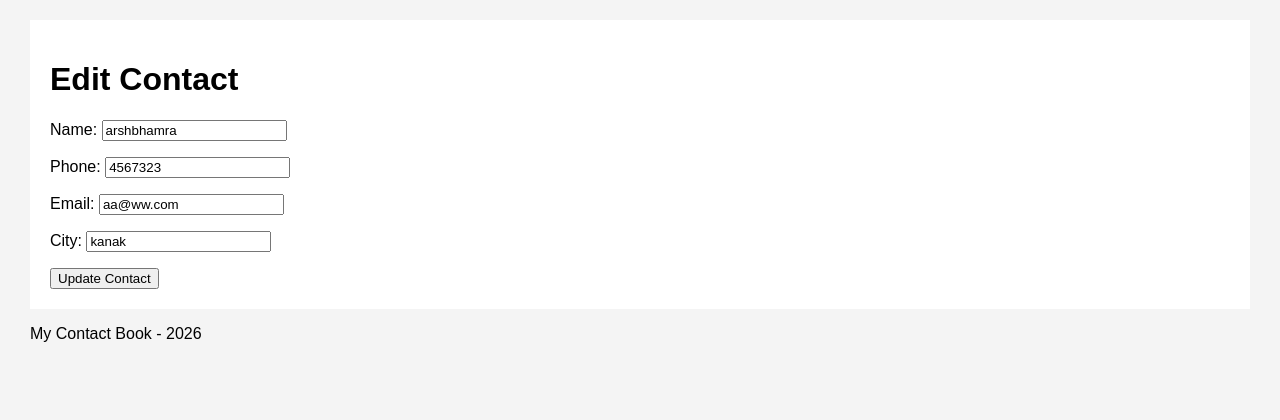
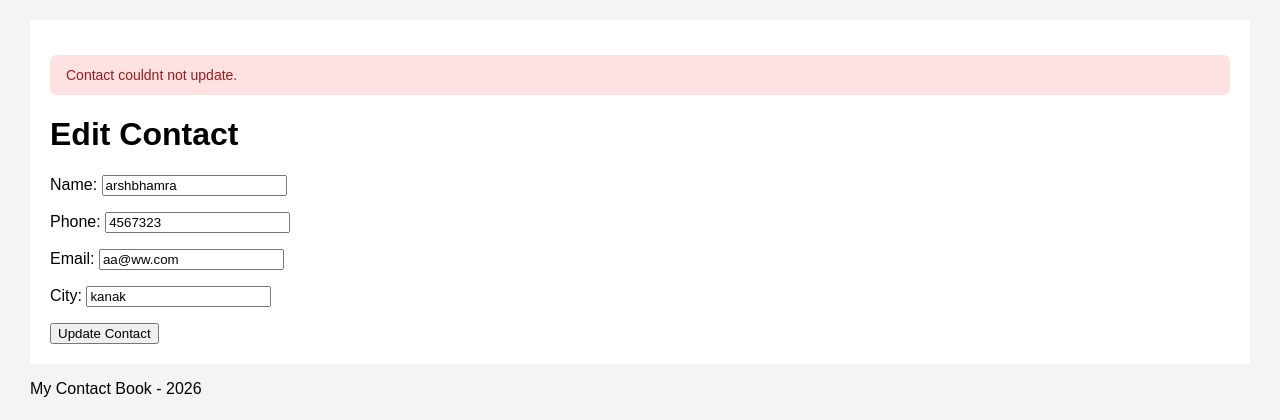
Before and after one commit to arshbhamra/Contact-Book, a Django app: page /app/edit-contact/1/ in a window 1280 px wide. Shown: the part 189-609 px from the top of the page. Run offline with Django 5.2, Linux system fonts and the light colour scheme; a user stored in the database is signed in; data comes from the database, SQL or seed files in the repository; both versions use the stored data as it was after the commit.

Commit message:
Day 18 — Django Messages Framework

```diff
--- a/Personal_Contact_Book/settings.py
+++ b/Personal_Contact_Book/settings.py
@@ -25,7 +25,10 @@ SECRET_KEY = "django-insecure-*md^3$ialwk0f-ihy+(h+^x2#pd3)4r4ajarj95%h2p#gt66c@
 # SECURITY WARNING: don't run with debug turned on in production!
 DEBUG = True
 
-ALLOWED_HOSTS = []
+ALLOWED_HOSTS = [
+    # "192.168.29.198",
+    # "localhost",
+]
 
 
 # Application definition
--- a/contacts/static/contacts/css/style.css
+++ b/contacts/static/contacts/css/style.css
@@ -21,3 +21,30 @@ main {
     padding: 20px;
     margin-top: 20px;
 }
+
+.alert {
+    padding: 12px 16px;
+    margin: 15px 0;
+    border-radius: 6px;
+    font-size: 14px;
+}
+
+.alert.success {
+    background: #d1fae5;
+    color: #065f46;
+}
+
+.alert.error {
+    background: #fee2e2;
+    color: #991b1b;
+}
+
+.alert.warning {
+    background: #fef3c7;
+    color: #92400e;
+}
+
+.alert.info {
+    background: #dbeafe;
+    color: #1e40af;
+}
--- a/contacts/templates/contacts/base.html
+++ b/contacts/templates/contacts/base.html
@@ -11,6 +11,9 @@
     <header>
 
         <h1>My Contact Book</h1>
+
+
+
 
         {% if user.is_authenticated %}
 
@@ -36,7 +39,23 @@
     <a href="{% url 'register' %}">Register </a>
     {% endif %}
 
-    <main>{% block content %} {% endblock %}</main>
+    <main>
+
+             {% if messages %}
+          {% for message in messages %}
+
+                <div class="alert {{ message.tags }}">
+                   {{ message }}
+                </div>
+
+           {% endfor %}
+        {% endif %}
+
+
+        {% block content %} {% endblock %}
+
+
+    </main>
 
 
     <footer>
--- a/contacts/views.py
+++ b/contacts/views.py
@@ -5,6 +5,8 @@ from .forms import RegisterForm, LoginForm, ContactForm
 from django.contrib.auth import login, logout
 from django.contrib.auth.decorators import login_required
 from django.views.decorators.http import require_POST
+from django.contrib import messages
+from django.contrib.auth.models import User
 
 
 def home(request):
@@ -20,7 +22,6 @@ def contacts(request):
    contacts = Contacts.objects.filter(user=request.user)
 
    return render( request, 'contacts/contacts.html', {'contacts':contacts})
-
 
 
 def greet(request, name, age):
@@ -52,10 +53,12 @@ def add_contact(request):
           contact = form.save(commit=False)
           contact.user = request.user
           contact.save()
+          messages.success(request, "Contact saved successfully")
           return redirect("/app/contacts/")
 
     else:
           form = ContactForm()
+          messages.error(request, "Contact not Saved !!")
 
     return render(
                   request,
@@ -75,10 +78,12 @@ def edit_contact(request, pk):
 
         if form.is_valid():
             form.save()
+            messages.success(request, "Contact update successfully !")
             return redirect("/app/contacts/")
 
     else:
         form = ContactForm(instance=contact)
+        messages.error(request, "Contact couldnt not update.")
 
     return render(
         request,
@@ -94,10 +99,16 @@ def edit_contact(request, pk):
 @login_required
 def delete_contact(request, pk):
 
-    contact = get_object_or_404(Contacts, pk=pk, user=request.user)
-    contact.delete()
+    if User.objects.get(pk=pk):
+
+        contact = get_object_or_404(Contacts, pk=pk, user=request.user)
+        contact.delete()
+        messages.success(request, "Contact deleted Success !!!")
+
+    else:
+        messages.error(request, "Failed to delete !!")
+
     return redirect("/app/contacts/")
-
 
 
 def register(request):
@@ -108,10 +119,13 @@ def register(request):
 
         if form.is_valid():
             form.save()
+            messages.success(request, "Registration Success !!!")
+
             return redirect("login")
 
     else:
         form = RegisterForm()
+        messages.error(request, "Registration Failed !!!")
 
     return render(
         request,
@@ -130,10 +144,12 @@ def user_login(request):
 
             user = form.get_user()
             login(request, user)
+            messages.success(request, "Login Success !!!")
             return redirect("/app/contacts/")
 
     else:
         form = LoginForm()
+        messages.error(request, "Login Failed !!!")
 
     return render(
         request,
@@ -146,5 +162,6 @@ def user_login(request):
 def user_logout(request):
 
     logout(request)
+    messages.success(request, "Logout Successfull !")
 
     return redirect("login")
```
Also changed, not shown: db.sqlite3. Lines whose indentation alone changed are shown as unchanged.
